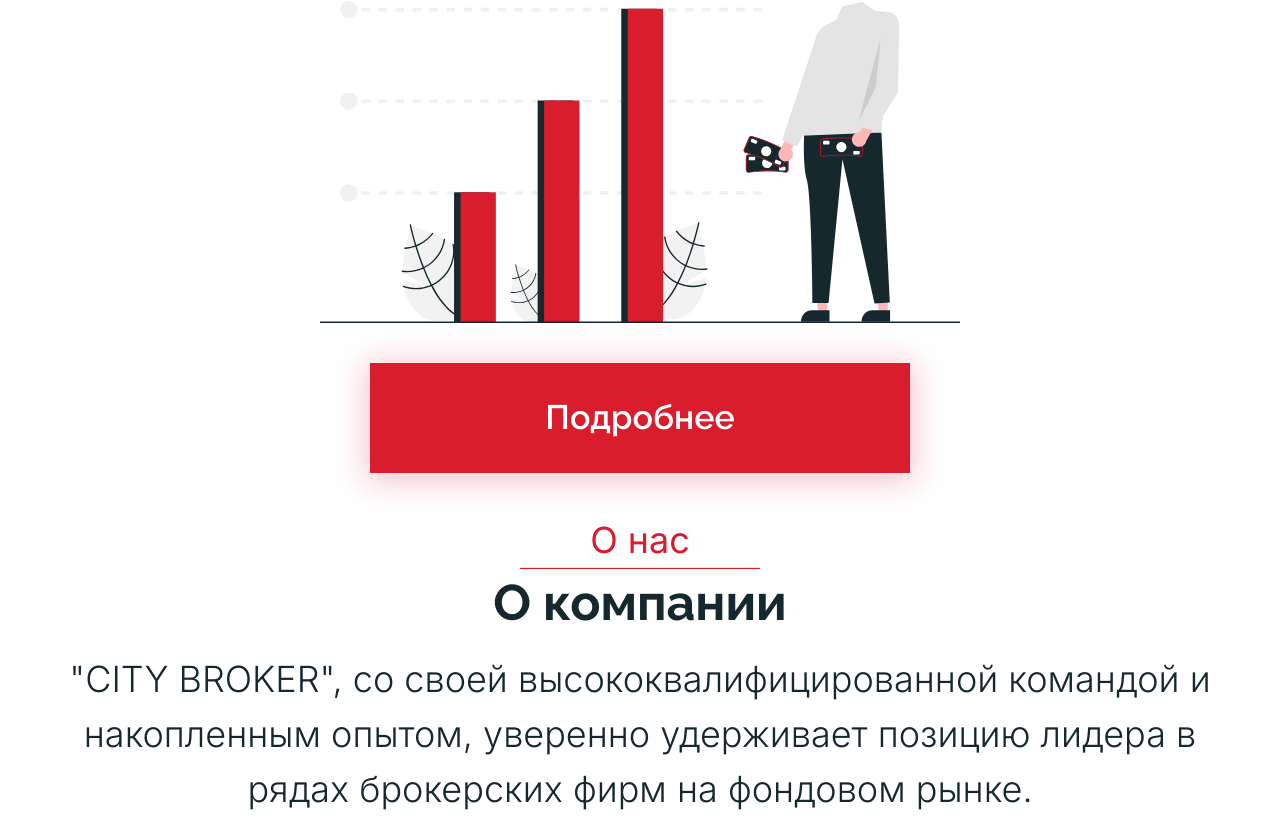
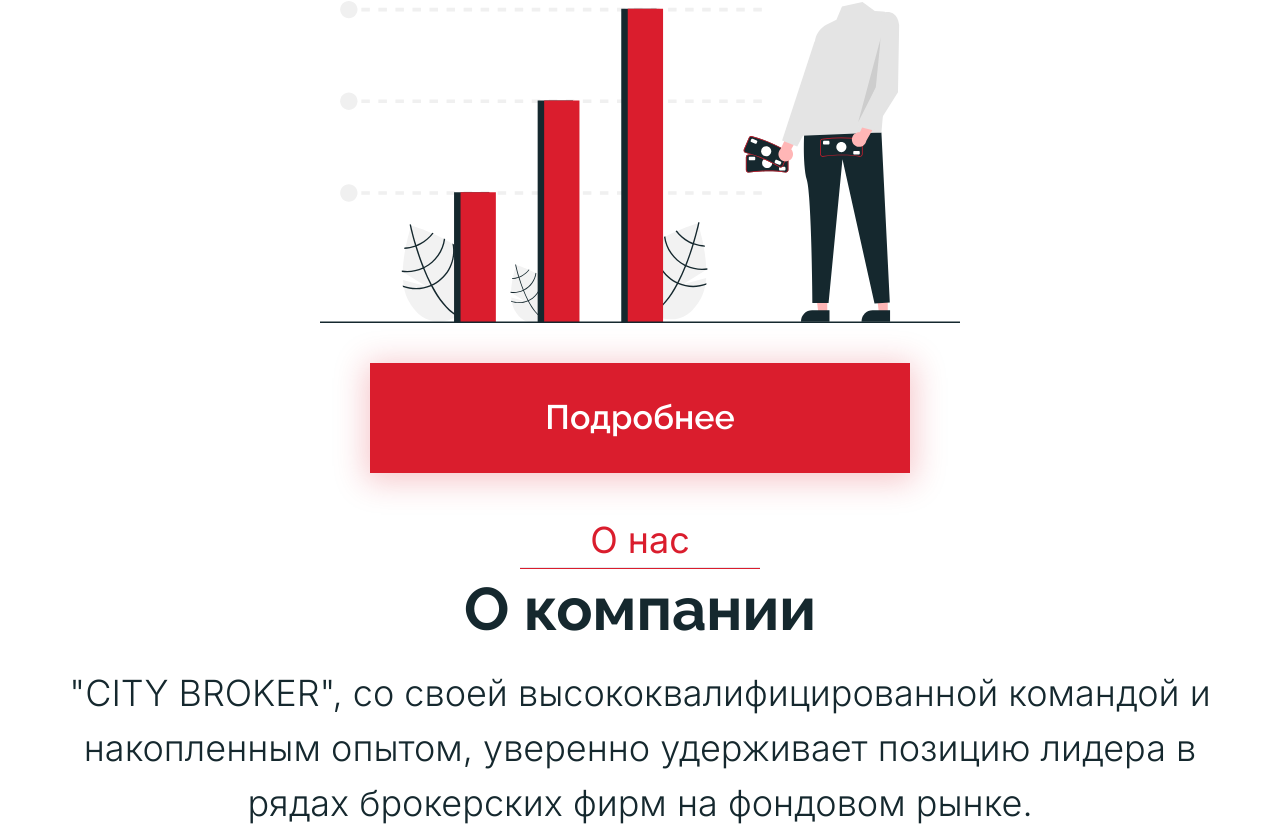
Before and after one commit to TomBebrov1ch/city-broker, a React (Vite) app: page /home in a window 1280 px wide. Shown: the part 911-1742 px from the top of the page. Built offline with nearby package versions, Linux system fonts and the light colour scheme.

Commit message:
Version 1.0.2

```diff
--- a/src/widgets/AboutScreen/styles.module.scss
+++ b/src/widgets/AboutScreen/styles.module.scss
@@ -1,7 +1,7 @@
 .heading {
   text-align: center;
   font-family: Raleway;
-  font-size: clamp(12.5px, 5.840999999999999vw, 50px);
+  font-size: clamp(15px, 7.0092vw, 60px);
   font-style: normal;
   font-weight: 700;
   line-height: 135%;
```
